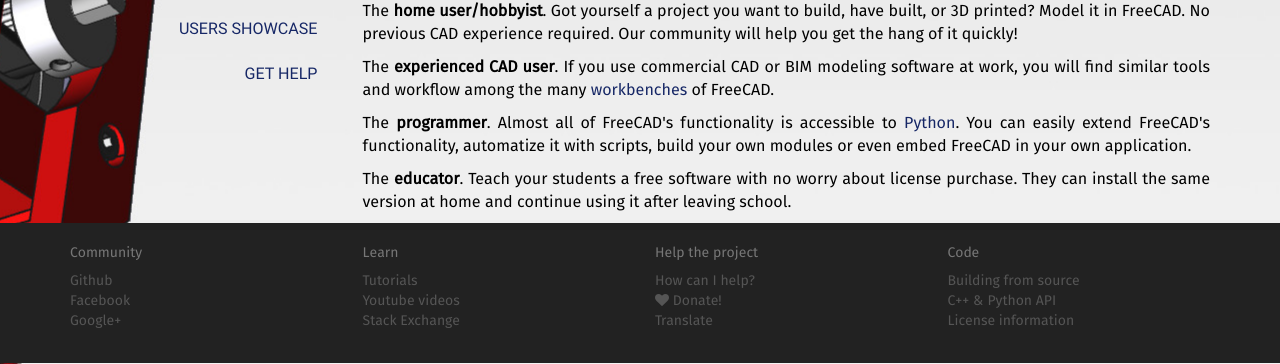
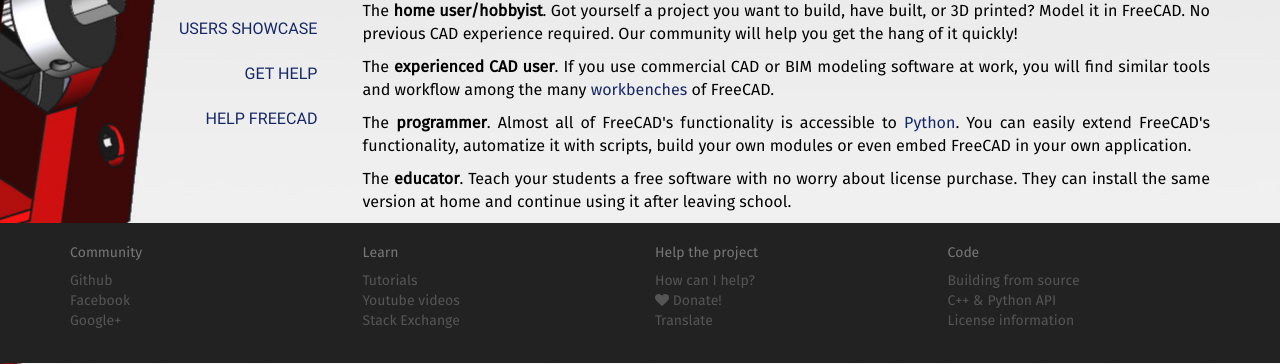
Before and after one commit to FreeCAD/FreeCAD-Homepage, a PHP site: page / in a window 1280 px wide. Shown: the part 437-801 px from the top of the page. Run offline with PHP 8.4, Linux system fonts and the light colour scheme.

Commit message:
Add "contributing to FreeCAD" link to homepage

```diff
--- a/index.php
+++ b/index.php
@@ -128,6 +128,7 @@ bind_textdomain_codeset("homepage", 'UTF-8');
                     <li><a href="wiki/Getting_started"><?php echo _('Getting started'); ?></a></li>
                     <li><a href="http://forum.freecadweb.org/viewforum.php?f=24"><?php echo _('Users showcase'); ?></a></li>
                     <li><a href="http://forum.freecadweb.org/viewforum.php?f=3"><?php echo _('Get help'); ?></a></li>
+                    <li><a href="https://freecadweb.org/wiki/Help_FreeCAD"><?php echo _('Help FreeCAD'); ?></a></li>
                 </ul>
             </div>
 
```
